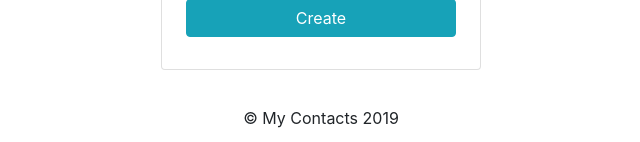
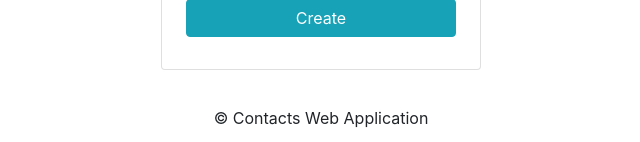
Before and after one commit to hieu94/django_contacts, a Django app: page /contacts/create in a window 1280 px wide. Shown: the part 747-889 px from the top of the page, without its empty margins (319-959 px from the left). Run offline with Django 3.2, Linux system fonts and the light colour scheme; the visitor is signed in with stand-in values (Sample User, id 1); some libraries are stand-ins or nearby versions.

Commit message:
Update base.html

```diff
--- a/templates/base.html
+++ b/templates/base.html
@@ -77,7 +77,7 @@
 
     <!-- footer -->
     <footer class="mt-4 p-2">
-      <p class="text-center p-1 m-0">&copy; My Contacts 2019</p>
+      <p class="text-center p-1 m-0">&copy; Contacts Web Application</p>
     </footer>
     <!-- footer ends -->
     <script src="https://code.jquery.com/jquery-3.3.1.slim.min.js" integrity="sha384-q8i/X+965DzO0rT7abK41JStQIAqVgRVzpbzo5smXKp4YfRvH+8abtTE1Pi6jizo" crossorigin="anonymous"></script>
```
